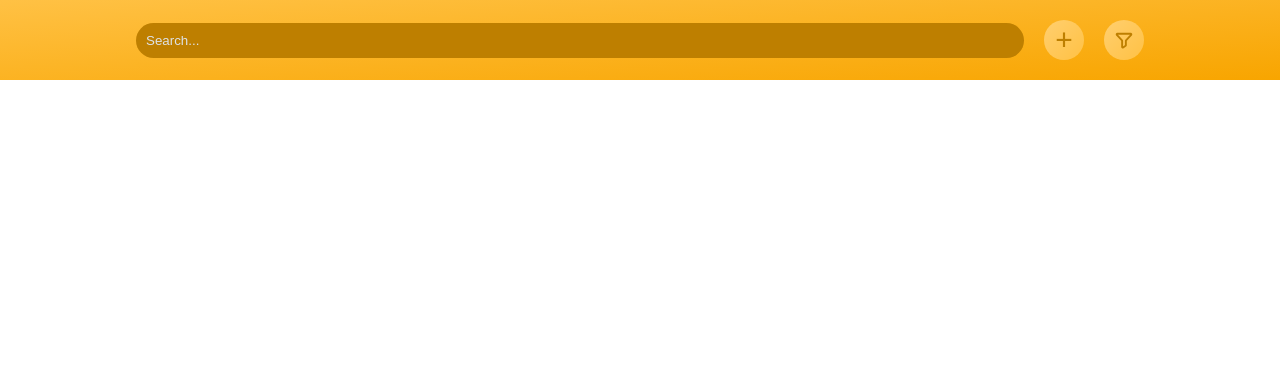
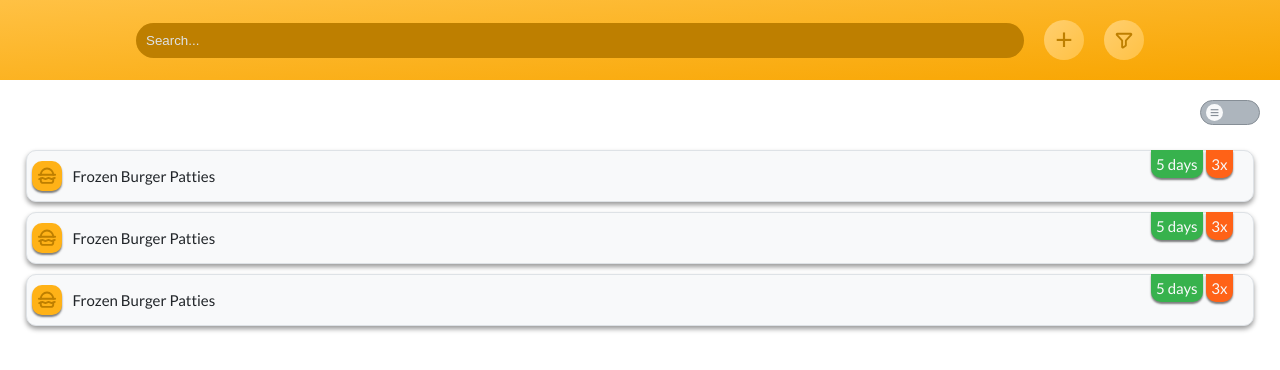
Before and after one commit to KasparasBal/Fridgie, a React (Vite) app in the folder fridgie/: page / in a window 1280 px wide. Shown: the top 370 px of the page. Built offline with nearby package versions, Linux system fonts and the light colour scheme.

Commit message:
Feed component template

```diff
--- a/fridgie/src/App.jsx
+++ b/fridgie/src/App.jsx
@@ -3,6 +3,7 @@ import "./sass/main.scss";
 import Navbar from "./components/Navbar";
 import CreationForm from "./components/CreationForm";
 import FormVisibility from "./store/formVisibility-context";
+import Feed from "./components/Feed";
 
 const App = () => {
   const [formVisibility, setFormVisibility] = useState("formHidden");
@@ -10,6 +11,7 @@ const App = () => {
     <FormVisibility.Provider value={[formVisibility, setFormVisibility]}>
       <Navbar />
       <CreationForm />
+      <Feed />
     </FormVisibility.Provider>
   );
 };
--- a/fridgie/src/components/CreationForm.jsx
+++ b/fridgie/src/components/CreationForm.jsx
@@ -9,7 +9,6 @@ const CreationForm = () => {
   const [openedLabelClass, setOpenedLabelClass] = useState("hiddenForm");
 
   const checkedHandler = (e) => {
-    console.log(e.target.checked);
     e.target.checked === true
       ? setOpenedInputClass("creation-form_input-text")
       : setOpenedInputClass("hiddenForm");
--- /dev/null
+++ b/fridgie/src/components/Feed.jsx
@@ -0,0 +1,47 @@
+import { useState } from "react";
+import hamburger from "../assets/hamburger.svg";
+
+const Feed = () => {
+  const [buttonClass, setButtonClass] = useState("rows");
+  const [itemClass, setItemClass] = useState("row");
+  const handleDisplayType = () => {
+    buttonClass === "rows" ? setButtonClass("cards") : setButtonClass("rows");
+  };
+
+  return (
+    <main className="feed">
+      <button
+        className={`feed_sort-btn ${buttonClass}`}
+        onClick={handleDisplayType}
+      ></button>
+      <ul className="feed_content">
+        <li className={`${itemClass}`}>
+          <span className="row_image">
+            <img className="row_image_comp" src={hamburger} />
+          </span>
+          <span>Frozen Burger Patties</span>
+          <span className="row_opened">5 days</span>
+          <span className="row_amount">3x</span>
+        </li>
+        <li className={`${itemClass}`}>
+          <span className="row_image">
+            <img className="row_image_comp" src={hamburger} />
+          </span>
+          <span>Frozen Burger Patties</span>
+          <span className="row_opened">5 days</span>
+          <span className="row_amount">3x</span>
+        </li>
+        <li className={`${itemClass}`}>
+          <span className="row_image">
+            <img className="row_image_comp" src={hamburger} />
+          </span>
+          <span>Frozen Burger Patties</span>
+          <span className="row_opened">5 days</span>
+          <span className="row_amount">3x</span>
+        </li>
+      </ul>
+    </main>
+  );
+};
+
+export default Feed;
--- a/fridgie/src/sass/abstracts/_animations.scss
+++ b/fridgie/src/sass/abstracts/_animations.scss
@@ -8,17 +8,17 @@
 }
 @keyframes descend {
   0% {
-    transform: translateY(-50rem);
+    transform: translate(-50%, -50rem);
   }
   100% {
-    transform: translateY(0rem);
+    transform: translate(-50%, 0rem);
   }
 }
 @keyframes ascend {
   0% {
-    transform: translateY(0rem);
+    transform: translateX(-50%);
   }
   100% {
-    transform: translateY(-50rem);
+    transform: translate(-50%, -50rem);
   }
 }
--- a/fridgie/src/sass/components/_creationForm.scss
+++ b/fridgie/src/sass/components/_creationForm.scss
@@ -2,12 +2,20 @@
   @include boxShadow;
 
   padding: 2rem;
+
+  position: absolute;
+  z-index: 10;
+  width: 96%;
+  left: 50%;
+  transform: translateX(-50%);
 
   display: flex;
   flex-direction: column;
   align-items: center;
   justify-content: center;
   gap: 1rem;
+
+  background-color: #fff;
 
   border-radius: 0rem 0 2rem 2rem;
   animation: 1s ease-in-out descend;
--- /dev/null
+++ b/fridgie/src/sass/layout/_feed.scss
@@ -0,0 +1,117 @@
+.feed {
+  position: relative;
+  padding: 2rem;
+  display: flex;
+  align-items: center;
+  flex-wrap: wrap;
+}
+.feed_content {
+  width: 100%;
+  margin-top: 5rem;
+  list-style: none;
+  display: flex;
+  align-items: center;
+  justify-content: center;
+  flex-direction: column;
+  gap: 1rem;
+}
+.row {
+  position: relative;
+  border: 1px solid $color-grey-3;
+  width: 98%;
+  min-height: 4rem;
+  display: flex;
+  align-items: center;
+  background-color: $color-grey-0;
+  padding: 0.5rem;
+  border-radius: 1rem;
+  color: $color-grey-9;
+  font-size: 1.5rem;
+
+  box-shadow: 0 0.3rem 0.5rem rgba(0, 0, 0, 0.4);
+
+  &_image {
+    height: 3rem;
+    width: 3rem;
+    border-radius: 1rem;
+    margin-right: 1rem;
+    display: flex;
+    align-items: center;
+    justify-content: center;
+    background-color: $color-primary;
+    box-shadow: 0 0.2rem 0.2rem rgba(0, 0, 0, 0.5);
+
+    &_comp {
+      width: 2rem;
+      height: 2rem;
+    }
+  }
+  &_amount {
+    background-color: $color-secondary;
+    position: absolute;
+    top: -0.1rem;
+    right: 2rem;
+    color: $color-grey-0;
+    padding: 0.5rem;
+    border-radius: 0 0 1rem 1rem;
+    box-shadow: 0 0.2rem 0.2rem rgba(0, 0, 0, 0.5);
+  }
+  &_opened {
+    background-color: #37b24d;
+    position: absolute;
+    top: -0.1rem;
+    right: 5rem;
+    color: $color-grey-0;
+    padding: 0.5rem;
+    border-radius: 0 0 1rem 1rem;
+    box-shadow: 0 0.2rem 0.2rem rgba(0, 0, 0, 0.5);
+  }
+}
+
+.feed_sort-btn {
+  cursor: pointer;
+  position: absolute;
+  display: flex;
+  align-items: center;
+  top: 2rem;
+  right: 2rem;
+  background-color: $color-grey-5;
+  width: 6rem;
+  height: 2.5rem;
+  padding: 0.5rem;
+  border-radius: 100rem;
+  border: 1px solid $color-grey-6;
+}
+.feed_sort-btn.rows {
+  justify-content: start;
+  &::after {
+    content: "≡";
+    display: flex;
+    align-items: center;
+    justify-content: center;
+
+    background-color: $color-grey-0;
+    color: $color-grey-6;
+    font-weight: 300;
+    font-size: 1.6rem;
+    width: 1.7rem;
+    height: 1.7rem;
+    border-radius: 100rem;
+  }
+}
+.feed_sort-btn.cards {
+  justify-content: end;
+  &::after {
+    content: "▢";
+    display: flex;
+    justify-content: center;
+    align-items: center;
+    background-color: $color-grey-0;
+    color: $color-grey-6;
+    font-weight: 300;
+    font-size: 1.5rem;
+    width: 1.7rem;
+    height: 1.7rem;
+    border-radius: 100rem;
+  }
+}
--- a/fridgie/src/sass/layout/_nav.scss
+++ b/fridgie/src/sass/layout/_nav.scss
@@ -13,7 +13,7 @@
   align-items: center;
   justify-content: center;
 
-  z-index: 3;
+  z-index: 20;
 
   &_img {
     width: 2rem;
--- a/fridgie/src/sass/main.scss
+++ b/fridgie/src/sass/main.scss
@@ -7,6 +7,7 @@
 @import "base/typography";
 //LAYOUT
 @import "layout/nav.scss";
+@import "layout/feed.scss";
 //COMPONENTS
 @import "components/searchbar";
 @import "components/creationForm";
```
Also changed, not shown: fridgie/src/assets/hamburger.svg (added).
